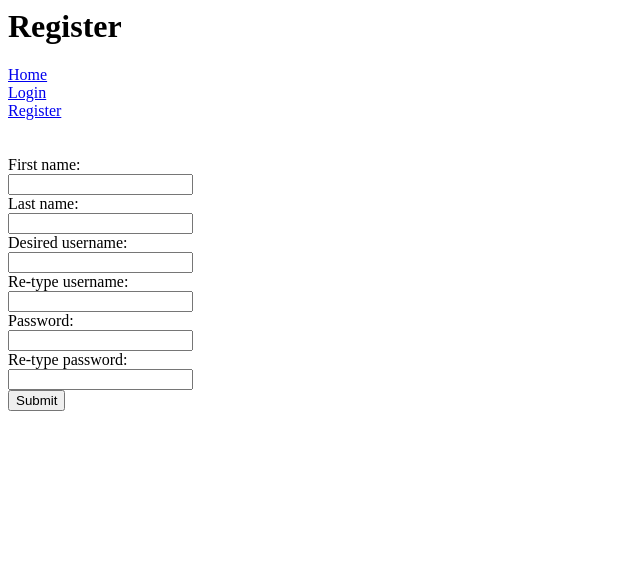
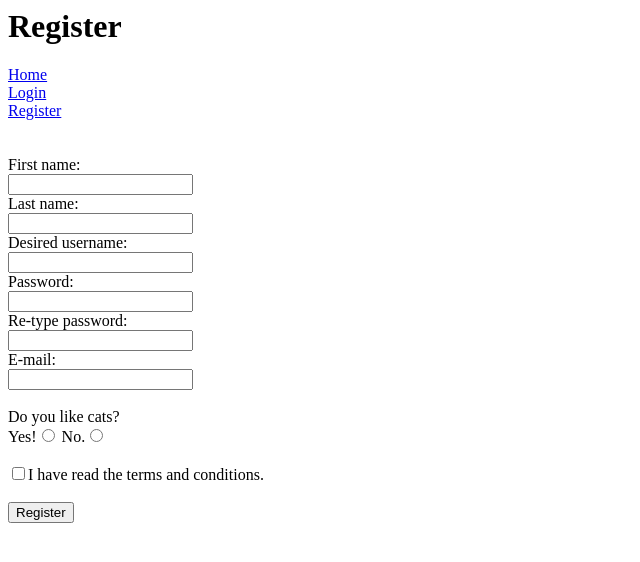
Before and after one commit to posey311r/smertpeepler.us, a PHP site: page /register.php in a window 1280 px wide. Shown: the top 562 px of the page, without its empty margins (0-640 px from the left). Run offline with PHP 8.4, Linux system fonts and the light colour scheme.

Commit message:
registration working!!!

```diff
--- a/index.php
+++ b/index.php
@@ -47,7 +47,7 @@
 
 <div id="the_hate_maker">SMERT!!!</div>
 <p>
-
+<br>
 <a href="home.php">-ENTER-</a>
 </p>
 
--- a/register.php
+++ b/register.php
@@ -1,5 +1,76 @@
+<?php
+$firstnameERR = $lastnameERR = $usernameERR = $passwordERR = $password2ERR = $emailERR = $catsERR = $termsERR = " ";
+$firstname = $lastname = $username = $password = $password2 = $email = $cats = $terms = " ";
+
+$server = "localhost"; $user = "root"; $pass = "owaspbwa"; $dbname = "smertpeepler";
+
+
+if ($_SERVER["REQUEST_METHOD"] == "POST") {
+	if (empty($_POST["firstname"])) {
+		$firstnameERR =  "*First name is required";
+	} else {
+		$firstname = $_POST["firstname"];
+	}
+
+	if (empty($_POST["lastname"])) {
+		$lastnameERR = "*Last name is required";
+	} else {
+		$lastname = $_POST["lastname"];
+	}
+
+	if (empty($_POST["username"])) {
+		$usernameERR = "*Username is required";
+	} else {
+		$username = $_POST["username"];
+	}
+
+	if (empty($_POST["password"])) {
+		$passwordERR = "*Password is required";
+	} else {
+		$password = $_POST["password"];
+	}
+
+	if ($_POST["password"] != $_POST["password2"]) {
+		$password2ERR = "*Passwords must matchy";
+	}
+
+	if (empty($_POST["email"])) {
+		$emailERR = "*E-mail is required";
+	} else {
+		$email = $_POST["email"];
+	}
+
+	if ($_POST["cats"] != "yes") {
+		$catsERR = "	*Liking cats is required";
+	}
+
+	if (isset($_POST["terms"])) {
+		$termsERR = "*You are a liar. There are no terms and conditions.";
+	}
+
+	if (($firstnameERR == " ")&&($lastnameERR == " ")&&($usernameERR == " ")&&($passwordERR == " ")&&($password2ERR == " ")&&($emailERR == " ")&&($catsERR == " ")&&($termsERR == " ")) {
+		$conn = new mysqli($server, $user, $pass, $dbname);
+		if ($conn->connect_error) {
+			die("Connection failed: ". $conn->connect_error);
+		}
+
+		$sql = "INSERT INTO users (firstname, lastname, username, password, email)
+		VALUES ('$firstname', '$lastname', '$username', '$password', '$email')";
+
+		if ($conn->query($sql) === TRUE) {
+			echo "Account successfully registered!!!";
+		} else {
+			echo "Error: " . $sql . "<br>" . $conn->error;
+		}
+
+		$conn->close();
+	}
+}
+?>
+
 <html>
 <body>
+
 
 <h1>Register</h1>
 
@@ -10,20 +81,33 @@
 <br>
 <br>
 
-<form>
+<form action="<?php echo ($_SERVER["PHP_SELF"]);?>" method="POST">
 	First name:<br>
-	<input type="text" name="firstname"><br>
+	<input type="text" name="firstname">
+	<span class="error"> <?php echo $firstnameERR;?></span><br>
 	Last name:<br>
-	<input type="text" name="lastname"><br>
+	<input type="text" name="lastname">
+	<span class="error"> <?php echo $lastnameERR;?></span><br>
 	Desired username:<br>
-	<input type="text" name="username"><br>
-	Re-type username:<br>
-	<input type="text" name="username2"><br>
+	<input type="text" name="username">
+	<span class="error"> <?php echo $usernameERR;?></span><br>
 	Password:<br>
-	<input type="text" name="password"><br>
+	<input type="text" name="password">
+	<span class="error"> <?php echo $passwordERR;?></span><br>
 	Re-type password:<br>
-	<input type="text" name="password2"><br>
-	<input type="submit" value="Submit"><br>
+	<input type="text" name="password2">
+	<span class="error"> <?php echo $password2ERR;?></span><br>
+	E-mail:<br>
+	<input type="text" name="email">
+	<span class="error"> <?php echo $emailERR;?></span><br><br>
+	Do you like cats?<br>
+	Yes!<input type="radio" name="cats" value="yes">
+	No.<input type="radio" name="cats" value="no">
+	<span class="error"> <?php echo $catsERR;?></span><br><br>
+	<input type="checkbox" name="terms" value="yes">I have read the terms and conditions.<br>
+	<span class="error"> <?php echo $termsERR;?></span><br>
+	<input type="submit" value="Register"><br>
+	<br>
 
 </form>
 
```
Also changed, not shown: dbcreation.php (added, +19 -0 lines), tablecreation.php (added, +29 -0 lines).
